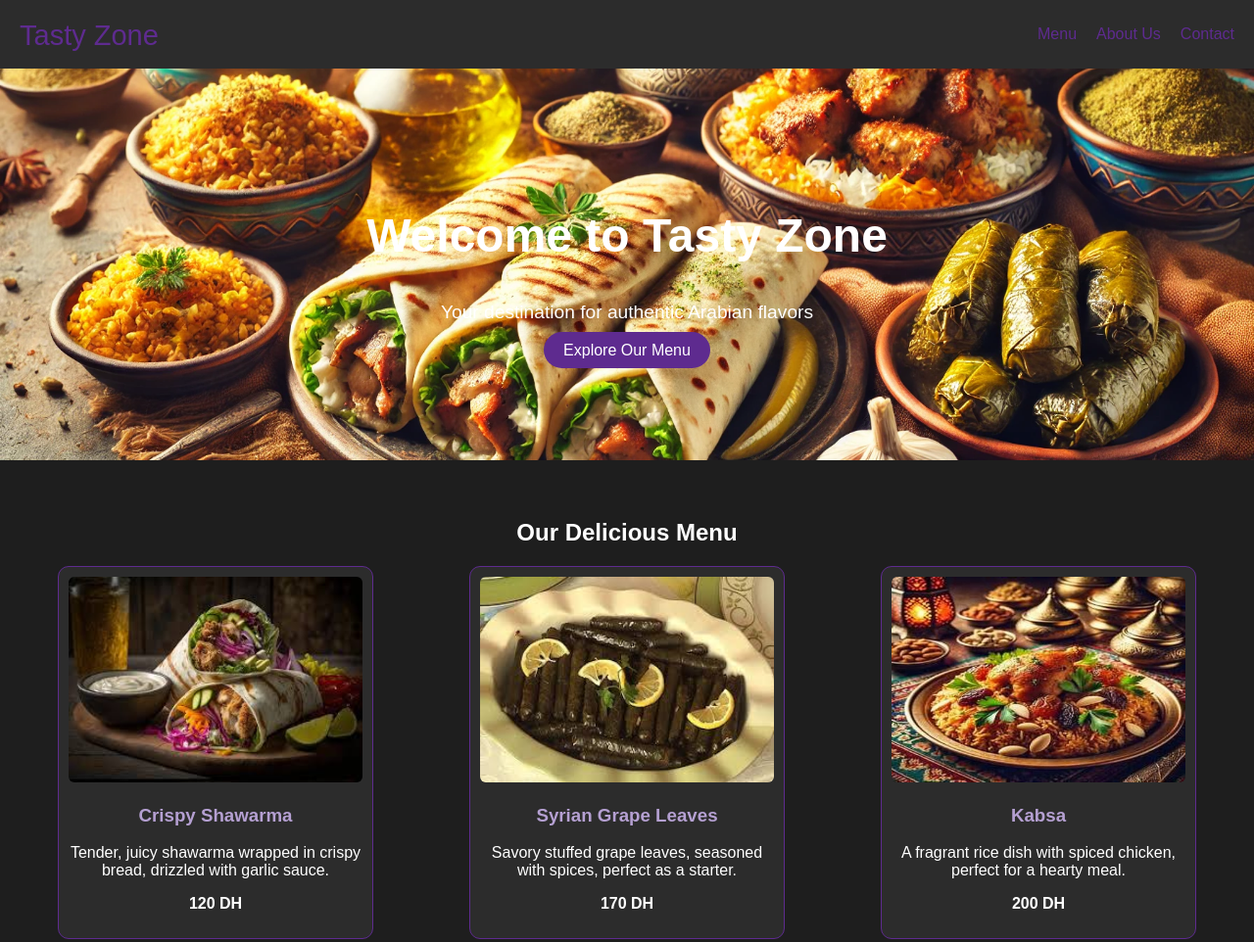
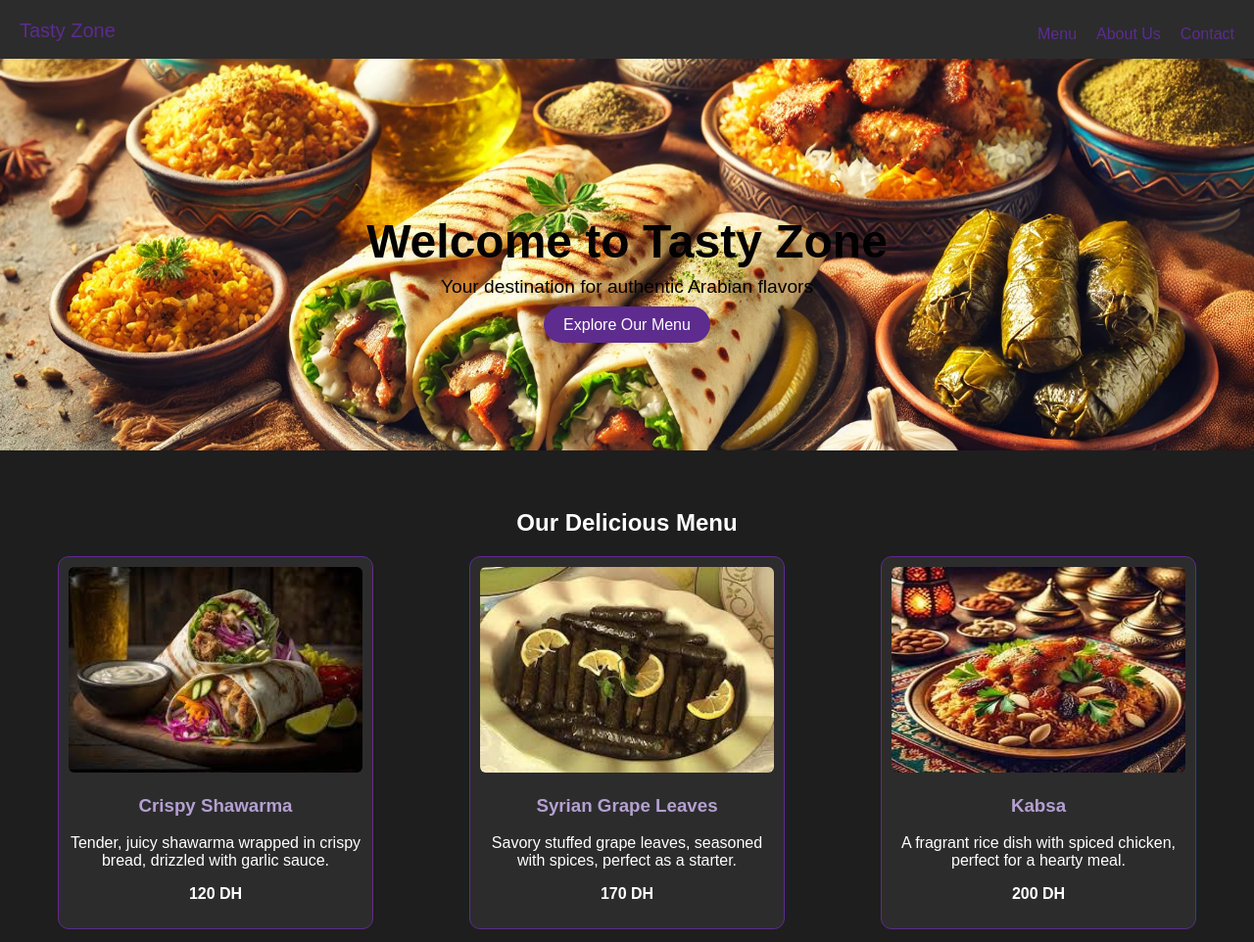
Before and after one commit to IKRAMLE/tasty-zone, a plain HTML site: page index.html in a window 1280 px wide. Shown: the top 962 px of the page at 98% size. Drawn offline with Linux system fonts and the light colour scheme.

Commit message:
last commit

```diff
--- a/index.html
+++ b/index.html
@@ -22,7 +22,7 @@
   <!-- Hero Section -->
   <section class="hero">
     <div>
-      <h1>Welcome to Tasty Zone</h1>
+      <h1 class="h1p">Welcome to Tasty Zone</h1>
       <p>Your destination for authentic Arabian flavors</p>
       <a href="#menu" class="btn">Explore Our Menu</a>
     </div>
--- a/styles.css
+++ b/styles.css
@@ -10,6 +10,11 @@ body {
 .container {
   display: flex;
   justify-content: space-between;
+  margin-bottom: -10px;
+}
+
+.h1p {
+  margin-bottom: -11px;
 }
 
 .navbar {
@@ -19,7 +24,7 @@ body {
 
 .navbar-brand {
   color: #5e2b8f;
-  font-size: 29px;
+  font-size: 1.25rem;
   text-decoration: none;
   margin-top: 10px;
 }
@@ -39,7 +44,7 @@ body {
   color: #fff;
 }
 
-/* Hero Section */
+
 .hero {
   background-image: url('tastyzone.jpg');
   background-size: cover;
@@ -50,6 +55,7 @@ body {
   align-items: center;
   justify-content: center;
   text-align: center;
+  color: black;
 }
 
 .hero h1 {
@@ -75,7 +81,7 @@ body {
   background-color: #3b1d53;
 }
 
-/* Section */
+
 .section {
   padding: 40px 20px;
 }
@@ -85,7 +91,6 @@ body {
   margin-bottom: 20px;
 }
 
-/* Menu Section */
 .menu-container {
   display: flex;
   justify-content: space-around;
@@ -115,7 +120,7 @@ body {
   font-weight: bold;
 }
 
-/* About Section */
+
 .about-container {
   display: flex;
   align-items: center;
@@ -129,7 +134,7 @@ body {
   border: 1px solid #5e2b8f;
 }
 
-/* Contact Form */
+
 .contact-form {
   max-width: 500px;
   margin: 0 auto;
@@ -155,7 +160,7 @@ body {
   align-self: center;
 }
 
-/* Footer */
+
 .footer {
   background-color: #2c2c2c;
   text-align: center;
```
